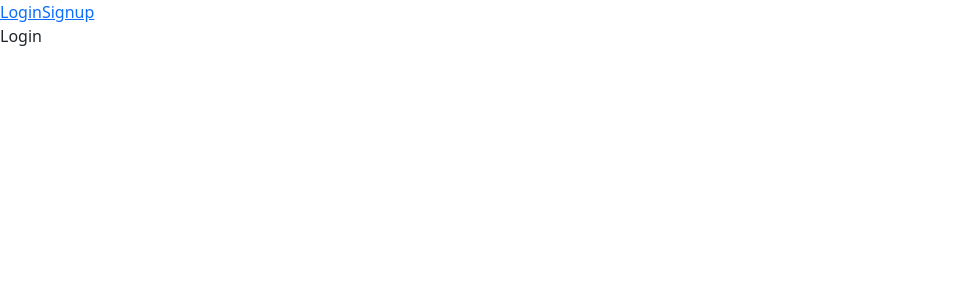
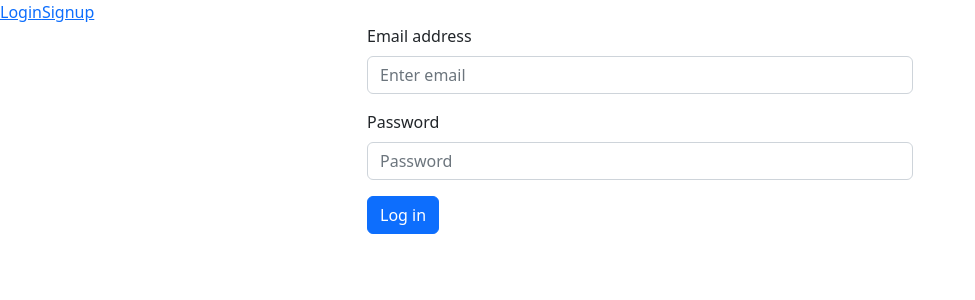
Before and after one commit to yildiz-harun/twitter-like-app, a React (Create React App) app in the folder frontend/: page /login in a window 1280 px wide. Shown: the top 300 px of the page, without its empty margins (0-975 px from the left). Built offline with nearby package versions, Linux system fonts and the light colour scheme.

Commit message:
Update: initial login page with react-bootstrap

```diff
--- a/frontend/src/pages/Login.jsx
+++ b/frontend/src/pages/Login.jsx
@@ -1,6 +1,54 @@
+import Container from 'react-bootstrap/Container'
+import Row from 'react-bootstrap/Row'
+import Col from 'react-bootstrap/Col'
+import Form from 'react-bootstrap/Form'
+import Button from 'react-bootstrap/Button'
+
 function Login() {
   return (
-    <div>Login</div>
+    <div>
+      <Container>
+        <Row>
+          <Col md={{ span: 6, offset: 3 }}>
+            <Form>
+              <Form.Group
+                className="mb-3"
+                controlId="formBasicEmail"
+              >
+                <Form.Label>
+                  Email address
+                </Form.Label>
+                <Form.Control
+                  type="email"
+                  placeholder="Enter email"
+                />
+              </Form.Group>
+
+              <Form.Group
+                className="mb-3"
+                controlId="formBasicPassword"
+              >
+                <Form.Label>Password</Form.Label>
+                <Form.Control
+                  type="password"
+                  placeholder="Password"
+                />
+              </Form.Group>
+              <Form.Group
+                className="mb-3"
+                controlId="formBasicCheckbox"
+              ></Form.Group>
+              <Button
+                variant="primary"
+                type="submit"
+              >
+                Log in
+              </Button>
+            </Form>
+          </Col>
+        </Row>
+      </Container>
+    </div>
   )
 }
 
```
